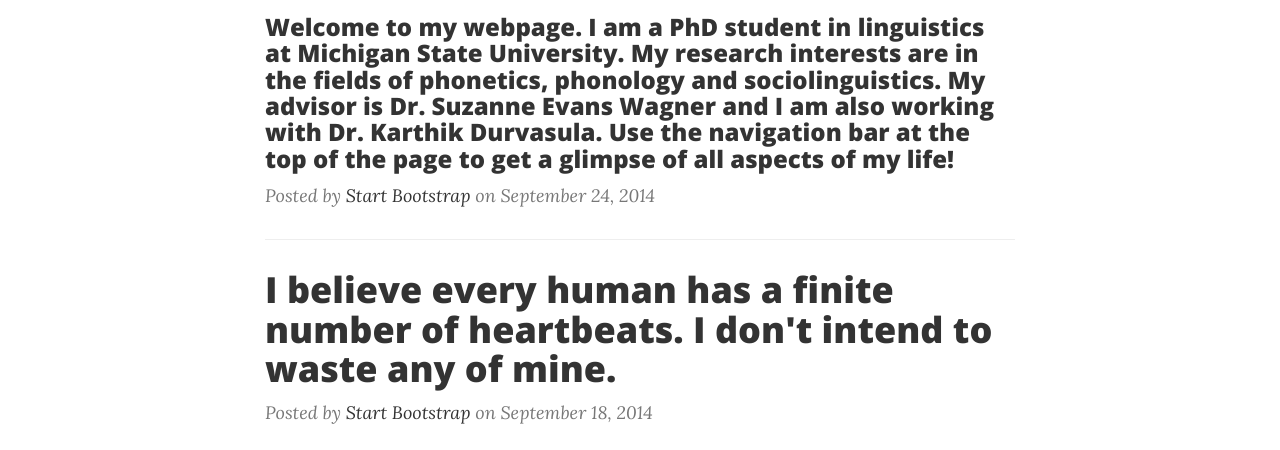
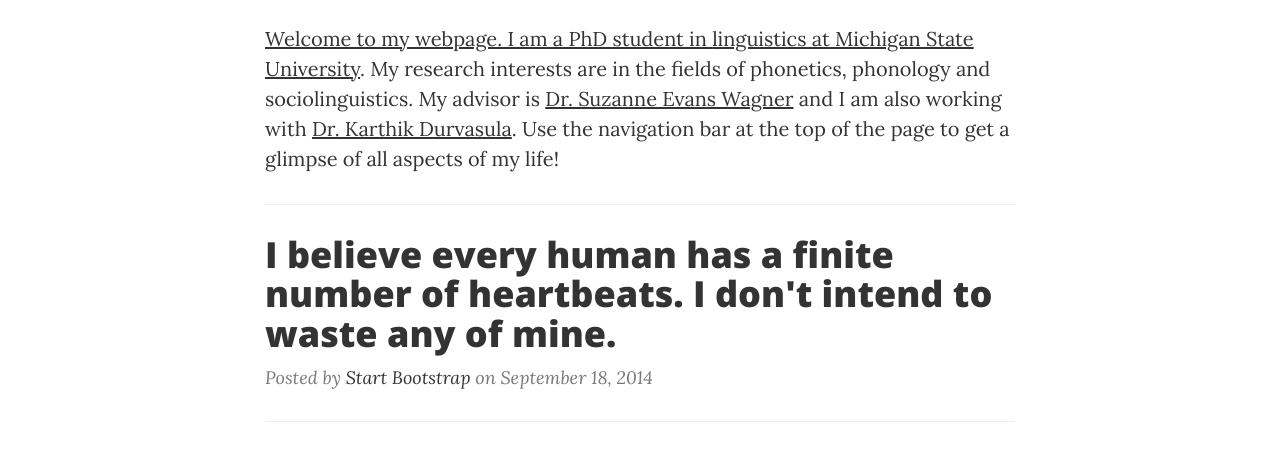
Before and after one commit to MonNesbitt/Website, a website: page index.html in a window 1280 px wide. Shown: the part 647-1097 px from the top of the page. Drawn offline with nearby package versions, Linux system fonts and the light colour scheme.

Commit message:
Update index.html

```diff
--- a/index.html
+++ b/index.html
@@ -94,11 +94,10 @@
                         <h2 class="post-title">
                             About Me
                         </h2>
-                        <h3 class="post-subtitle">
+                        <p class="post-subtitle">
                             Welcome to my webpage. I am a PhD student in <a href="http://linglang.msu.edu/degree-programs/linguistics/">linguistics at Michigan State University</a>.  My research interests are in the fields of phonetics, phonology and sociolinguistics. My advisor is <a href="https://msu.edu/~wagnersu/">Dr. Suzanne Evans Wagner</a> and I am also working with <a heref="https://msu.edu/~durvasul/Hello.html">Dr. Karthik Durvasula</a>.  Use the navigation bar at the top of the page to get a glimpse of all aspects of my life!
-                        </h3>
+                        </p>
                     </a>
-                    <p class="post-meta">Posted by <a href="#">Start Bootstrap</a> on September 24, 2014</p>
                 </div>
                 <hr>
                 <div class="post-preview">
```
